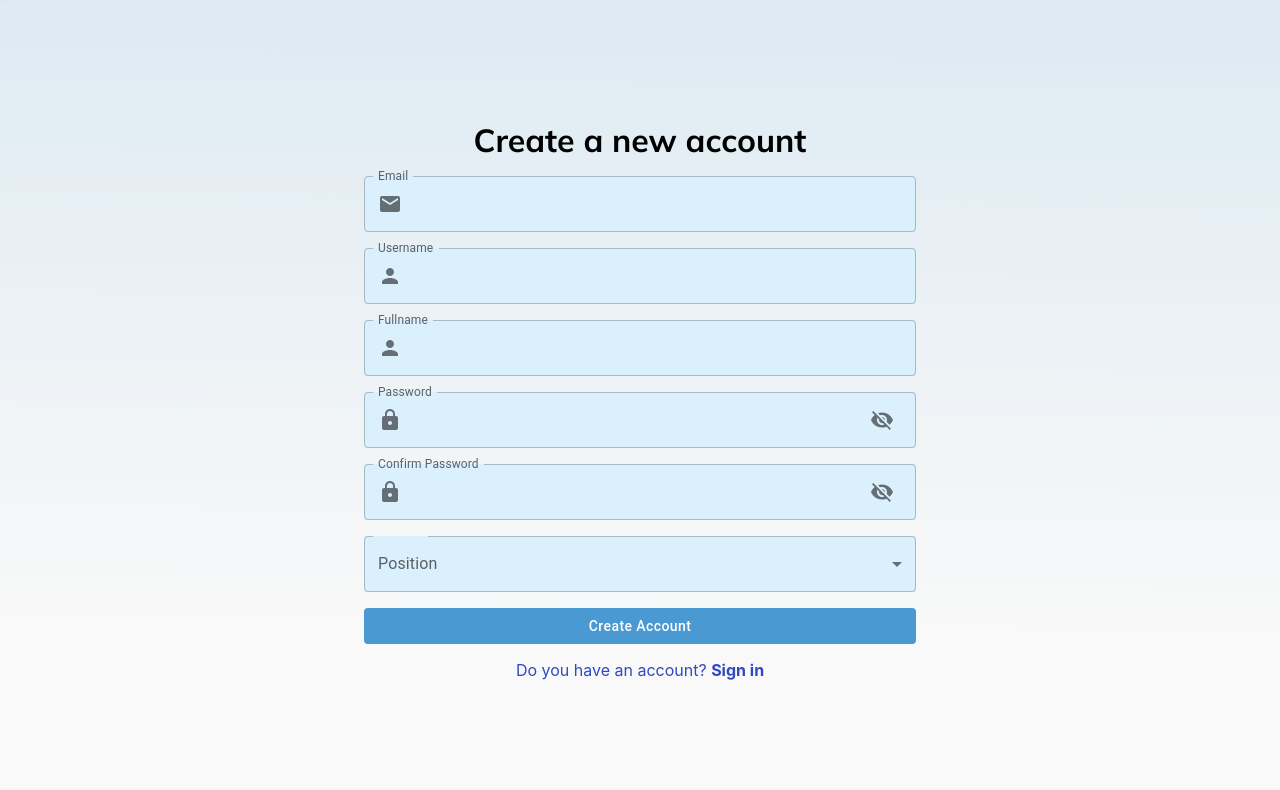
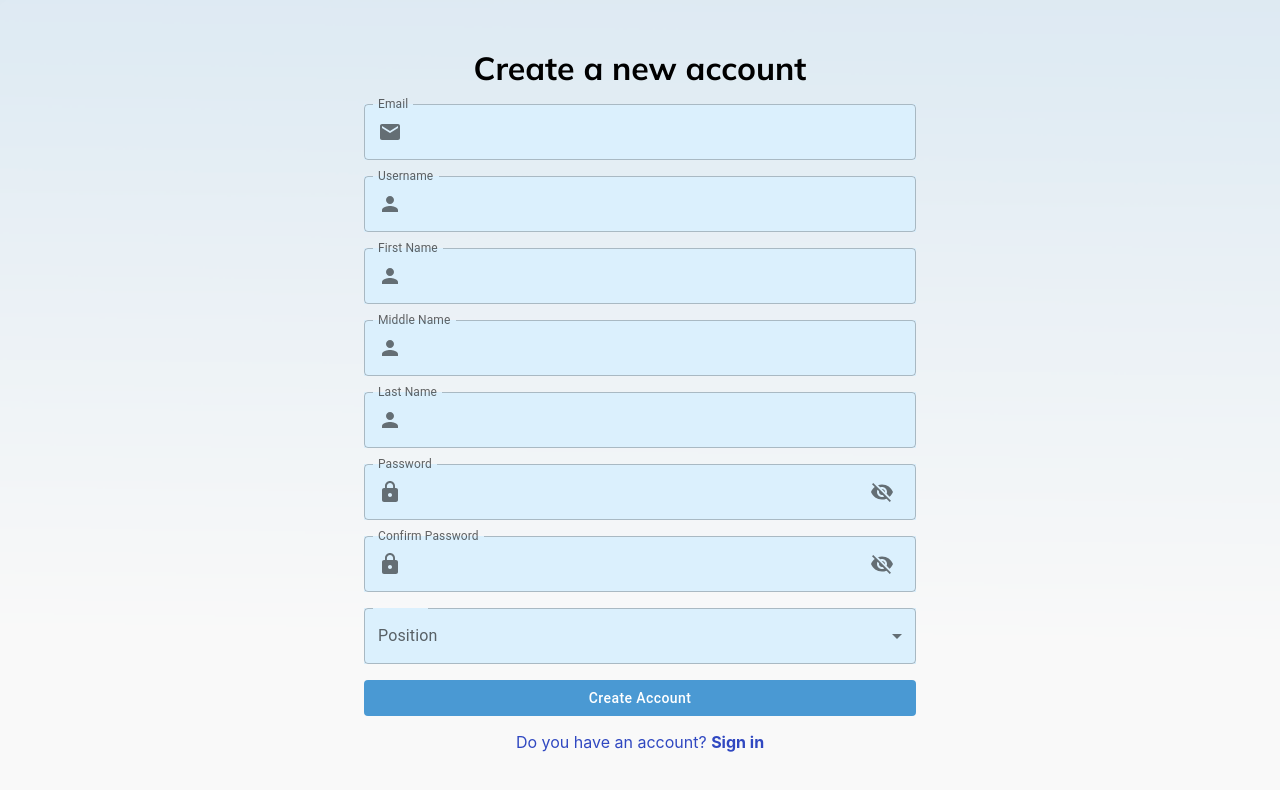
Before and after one commit to Jaynayon/princi-pal-frontend, a React (Create React App) app: page /register in a window 1280 px wide. Shown: the top 790 px of the page. Built offline with nearby package versions, Linux system fonts and the light colour scheme.

Commit message:
Revision of fName

```diff
--- a/src/Pages/Login.js
+++ b/src/Pages/Login.js
@@ -4,21 +4,52 @@ import { TextField, InputAdornment, IconButton, Button, Typography, Paper, Conta
 
 const LoginPage = ({ setIsLoggedIn }) => {
     const [showPassword, setShowPassword] = useState(false);
+    const [email, setEmail] = useState('');
+    const [password, setPassword] = useState('');
+    const [loginError, setLoginError] = useState('');
 
     const handleShowPasswordClick = () => {
         setShowPassword(prevShowPassword => !prevShowPassword);
     };
 
+    const handleLogin = () => {
+        // Basic email validation
+        if (!email) {
+            setLoginError('Please enter your email');
+            return;
+        }
+
+        // Basic password validation
+        if (!password) {
+            setLoginError('Please enter your password');
+            return;
+        }
+
+        // Here you would typically make a backend API call to verify the credentials
+        // For now, let's assume a hardcoded email and password for demonstration
+        const validEmail = 'user@example.com';
+        const validPassword = 'password';
+
+        if (email === validEmail && password === validPassword) {
+            // Credentials are valid, set isLoggedIn to true
+            setIsLoggedIn(true);
+        } else {
+            // Invalid credentials, display error message
+            setLoginError('Incorrect email or password');
+        }
+    };
+
     return (
         <Container maxWidth="false" style={{ backgroundColor: "linear-gradient(1.02deg, #4a99d3 7.81%, rgba(74, 153, 211, 0)), #fff", height: "100vh", overflow: "auto", textAlign: "left", fontSize: "15px", color: "#000", fontFamily: "Mulish", position: "relative", display: "flex", justifyContent: "center", alignItems: "center" }}>
             <Paper elevation={0} style={{ position: "absolute", top: 0, left: 0, width: "100%", height: "100%", zIndex: -1, opacity: 0.2, background: "linear-gradient(1.02deg, #4a99d3 7.81%, rgba(74, 153, 211, 0)), #fff" }} />
-            <TextField color="primary" label="Enter your email id" variant="outlined" sx={{ "& .MuiInputBase-root": { height: "47px" }, width: "445px", position: "absolute", top: "442px", left: "159px" }} />
+            <TextField color="primary" label="Enter your email id" variant="outlined" value={email} onChange={(e) => setEmail(e.target.value)} sx={{ "& .MuiInputBase-root": { height: "47px" }, width: "445px", position: "absolute", top: "442px", left: "159px" }} />
             <Typography variant="subtitle1" sx={{ position: "absolute", top: "393px", left: "159px", fontSize: "18px", fontWeight: "600" }}>Email</Typography>
-            <TextField color="primary" label="Enter your password" variant="outlined" type={showPassword ? "text" : "password"} InputProps={{ endAdornment: (<InputAdornment position="end"><IconButton onClick={handleShowPasswordClick} aria-label="toggle password visibility"><VisibilityOffIcon /></IconButton></InputAdornment>) }} sx={{ "& .MuiInputBase-root": { height: "47px" }, width: "445px", position: "absolute", top: "596px", left: "159px" }} />
+            <TextField color="primary" label="Enter your password" variant="outlined" type={showPassword ? "text" : "password"} InputProps={{ endAdornment: (<InputAdornment position="end"><IconButton onClick={handleShowPasswordClick} aria-label="toggle password visibility"><VisibilityOffIcon /></IconButton></InputAdornment>) }} value={password} onChange={(e) => setPassword(e.target.value)} sx={{ "& .MuiInputBase-root": { height: "47px" }, width: "445px", position: "absolute", top: "596px", left: "159px" }} />
             <Typography variant="subtitle1" sx={{ position: "absolute", top: "547px", left: "155px", fontSize: "18px", fontWeight: "600" }}>Password</Typography>
+            {loginError && <Typography color="error" sx={{ position: "absolute", top: "650px", left: "159px", fontSize: "14px" }}>{loginError}</Typography>}
             <Typography sx={{ position: "absolute", top: "698px", left: "161px", fontWeight: "500" }}>Remember Me</Typography>
             <Typography sx={{ position: "absolute", top: "697px", left: "451px", fontWeight: "600", color: "#474bca" }}>Forgot Password?</Typography>
-            <Button onClick={() => setIsLoggedIn(true)} variant="contained" href="/dashboard" sx={{ position: "absolute", top: "766px", left: "160px", width: "443px", height: "44px", borderRadius: "5px" }}>Log in</Button>
+            <Button onClick={handleLogin} variant="contained" sx={{ position: "absolute", top: "766px", left: "160px", width: "443px", height: "44px", borderRadius: "5px" }}>Log in</Button>
             <Button variant="contained" href="/Register" sx={{ position: "absolute", top: "147px", left: "calc(50% + 409px)", width: "167px", height: "43px", borderRadius: "5px", backgroundColor: "#4a99d3" }}>Sign Up</Button>
             <Typography sx={{ position: "absolute", top: "242px", left: "154px", fontSize: "20px" }}>{`Hi, Welcome back 👋 `}</Typography>
             <Typography component="b" sx={{ position: "absolute", top: "147px", left: "154px", fontSize: "48px" }}>Login to your account</Typography>
--- a/src/Pages/Registration.js
+++ b/src/Pages/Registration.js
@@ -1,4 +1,5 @@
 import { useState } from "react";
+
 import { Link } from "react-router-dom";
 import { Container, TextField, InputAdornment, IconButton, Button, Select, InputLabel, MenuItem, FormControl } from "@mui/material";
 import VisibilityOffIcon from '@mui/icons-material/VisibilityOff';
@@ -14,7 +15,9 @@ const RegistrationPage = () => {
   const [email, setEmail] = useState('');
   const [password, setPassword] = useState('');
   const [username, setUsername] = useState('');
-  const [fullname, setFullname] = useState('');
+  const [firstName, setFirstName] = useState('');
+  const [middleName, setMiddleName] = useState('');
+  const [lastName, setLastName] = useState('');
   const [confirmPassword, setConfirmPassword] = useState('');
 
   const handleShowPasswordClick = () => {
@@ -110,7 +113,9 @@ const RegistrationPage = () => {
         {[
           { label: "Email", icon: <EmailIcon />, value: email, error: emailError, onChange: handleEmailChange },
           { label: "Username", icon: <PersonIcon />, value: username, error: false, onChange: (e) => setUsername(e.target.value) },
-          { label: "Fullname", icon: <PersonIcon />, value: fullname, error: false, onChange: (e) => setFullname(e.target.value) },
+          { label: "First Name", icon: <PersonIcon />, value: firstName, error: false, onChange: (e) => setFirstName(e.target.value) },
+          { label: "Middle Name", icon: <PersonIcon />, value: middleName, error: false, onChange: (e) => setMiddleName(e.target.value) },
+          { label: "Last Name", icon: <PersonIcon />, value: lastName, error: false, onChange: (e) => setLastName(e.target.value) },
           { label: "Password", icon: <LockIcon />, value: password, error: passwordError, onChange: handlePasswordChange },
           { label: "Confirm Password", icon: <LockIcon />, value: confirmPassword, error: confirmPasswordError, onChange: handleConfirmPasswordChange },
         ].map((item, index) => (
@@ -120,14 +125,14 @@ const RegistrationPage = () => {
             color="primary"
             label={item.label}
             variant="outlined"
-            type={index >= 3 ? (showPassword ? "text" : "password") : "text"}
+            type={index >= 5 ? (showPassword ? "text" : "password") : "text"}
             value={item.value}
             onChange={item.onChange}
             error={item.error && index === 0} // Show error for email field only
-            helperText={item.error && index === 0 ? "Invalid email address" : (index === 3 && passwordError ? "Password must contain at least 8 characters and one special character" : (index === 4 && confirmPasswordError ? "Passwords don't match" : ""))}
+            helperText={item.error && index === 0 ? "Invalid email address" : (index === 5 && passwordError ? "Password must contain at least 8 characters and one special character" : (index === 6 && confirmPasswordError ? "Passwords don't match" : ""))}
             InputProps={{
               startAdornment: <InputAdornment position="start">{item.icon}</InputAdornment>,
-              endAdornment: index >= 3 && (
+              endAdornment: index >= 5 && (
                 <InputAdornment position="end">
                   <IconButton onClick={handleShowPasswordClick} aria-label="toggle password visibility">
                     <VisibilityOffIcon />
```
